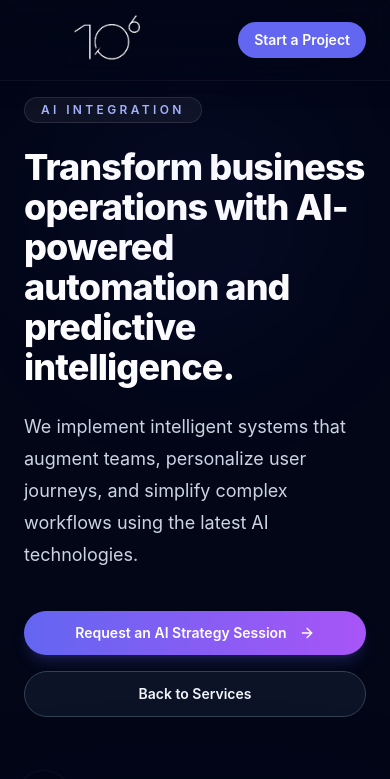
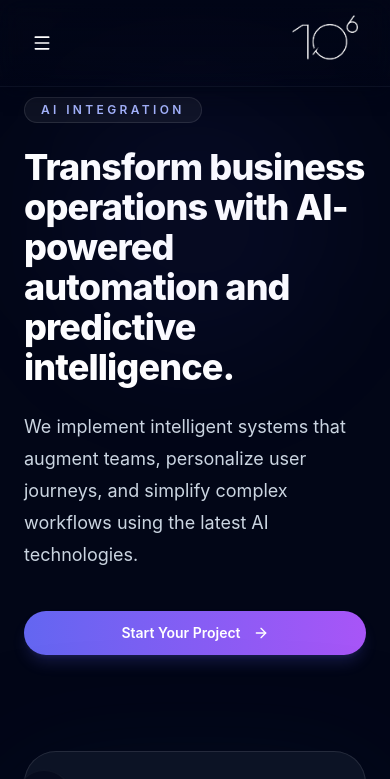
Before and after one commit to 10power6/10Power6.web, a React (Vite) app: page /services/ai-integration in a window 390 px wide. Shown: the top 779 px of the page. Built offline with nearby package versions, Linux system fonts and the light colour scheme.

Commit message:
adding hamburger menu

```diff
--- a/src/App.jsx
+++ b/src/App.jsx
@@ -2,7 +2,7 @@ import { useEffect, useMemo, useState, useRef } from "react";
 import emailjs from "@emailjs/browser";
 import { motion } from "framer-motion";
 import { BrowserRouter as Router, Link, Route, Routes, useNavigate, useLocation } from "react-router-dom";
-import { Brain, PenTool, Code2, CheckCircle2, Rocket, ShieldCheck, TrendingUp, Smartphone, MonitorSmartphone, BarChart3, LifeBuoy, Bot, Phone } from "lucide-react";
+import { Brain, PenTool, Code2, CheckCircle2, Rocket, ShieldCheck, TrendingUp, Smartphone, MonitorSmartphone, BarChart3, LifeBuoy, Bot, Phone, Menu, X, ChevronDown } from "lucide-react";
 import logoFileUrl from "./assets/10Power6Logo.png";
 import ServicePage from "./pages/ServicePage";
 
@@ -224,6 +224,151 @@ function BrandLogo() {
       />
       <span className="sr-only">10Power6</span>
     </motion.a>
+  );
+}
+
+function MobileMenu() {
+  const [isOpen, setIsOpen] = useState(false);
+  const [servicesOpen, setServicesOpen] = useState(false);
+  const navigate = useSmartNavigation();
+  const router = useNavigate();
+
+  useEffect(() => {
+    document.body.style.overflow = isOpen ? "hidden" : "";
+    document.documentElement.style.overflow = isOpen ? "hidden" : "";
+    document.body.style.position = isOpen ? "fixed" : "";
+    return () => {
+      document.body.style.overflow = "";
+      document.documentElement.style.overflow = "";
+      document.body.style.position = "";
+    };
+  }, [isOpen]);
+
+  const closeMenu = () => {
+    setIsOpen(false);
+    setServicesOpen(false);
+  };
+
+  const handleNavClick = (sectionId) => {
+    navigate(sectionId);
+    closeMenu();
+  };
+
+  const handleServiceClick = (slug) => {
+    router(`/services/${slug}`);
+    closeMenu();
+  };
+
+  return (
+    <>
+      <button
+        type="button"
+        onClick={() => setIsOpen((current) => !current)}
+        aria-label={isOpen ? "Close navigation menu" : "Open navigation menu"}
+        aria-expanded={isOpen}
+        className="inline-flex items-center justify-center rounded-lg p-2 text-white hover:bg-white/5"
+      >
+        {isOpen ? <X className="h-5 w-5" /> : <Menu className="h-5 w-5" />}
+      </button>
+
+      {isOpen && (
+        <>
+          <motion.div
+            initial={{ opacity: 0 }}
+            animate={{ opacity: 1 }}
+            exit={{ opacity: 0 }}
+            transition={{ duration: 0.18 }}
+            className="fixed inset-0 z-40"
+            style={{ background: 'rgba(0,0,0,0.85)', backdropFilter: 'blur(12px)', WebkitBackdropFilter: 'blur(12px)' }}
+            aria-hidden="true"
+            onClick={closeMenu}
+          />
+
+          <motion.aside
+            initial={{ y: -20, opacity: 0 }}
+            animate={{ y: 0, opacity: 1 }}
+            exit={{ y: -20, opacity: 0 }}
+            transition={{ duration: 0.28, ease: "easeOut" }}
+            className="fixed inset-0 z-50 h-screen w-screen flex flex-col overflow-y-auto bg-slate-900 p-6 md:hidden"
+            role="dialog"
+            aria-modal="true"
+            aria-label="Mobile navigation"
+          >
+            <div className="flex items-center justify-between">
+              <BrandLogo />
+              <button
+                type="button"
+                onClick={closeMenu}
+                aria-label="Close navigation menu"
+                className="inline-flex h-11 w-11 items-center justify-center rounded-2xl bg-white/10 text-white shadow-2xl ring-1 ring-white/12 transition hover:bg-white/16"
+              >
+                <X className="h-5 w-5 text-white" />
+              </button>
+            </div>
+
+            <nav className="mt-12 flex flex-col gap-6 text-2xl font-extrabold text-white">
+              <button
+                type="button"
+                onClick={() => setServicesOpen((current) => !current)}
+                className="flex items-center justify-between rounded-3xl border border-white/12 bg-slate-900 px-6 py-5 text-left transition hover:border-white/20 hover:bg-slate-800/95"
+              >
+                <span className="text-white">Services</span>
+                <span className={`${servicesOpen ? "rotate-180" : "rotate-0"} transition-transform duration-200`}>
+                  <ChevronDown className="h-5 w-5 text-white" />
+                </span>
+              </button>
+
+              {servicesOpen && (
+                <div className="space-y-3 rounded-3xl border border-white/12 bg-slate-900 p-4">
+                  {services.map((service) => (
+                    <button
+                      key={service.slug}
+                      type="button"
+                      onClick={() => handleServiceClick(service.slug)}
+                      className="w-full rounded-2xl px-4 py-3 text-left text-sm text-slate-100 transition hover:bg-slate-700/80 hover:text-white"
+                    >
+                      {service.name}
+                    </button>
+                  ))}
+                </div>
+              )}
+
+              <button
+                type="button"
+                onClick={() => handleNavClick("process")}
+                className="rounded-3xl border border-white/12 bg-slate-900 px-6 py-5 text-left text-white transition hover:border-white/20 hover:bg-slate-800/95"
+              >
+                Process
+              </button>
+              <button
+                type="button"
+                onClick={() => handleNavClick("about")}
+                className="rounded-3xl border border-white/12 bg-slate-900 px-6 py-5 text-left text-white transition hover:border-white/20 hover:bg-slate-800/95"
+              >
+                About
+              </button>
+              <button
+                type="button"
+                onClick={() => handleNavClick("contact")}
+                className="rounded-3xl border border-white/12 bg-slate-900 px-6 py-5 text-left text-white transition hover:border-white/20 hover:bg-slate-800/95"
+              >
+                Contact
+              </button>
+            </nav>
+
+            <div className="mt-auto pt-6">
+              <button
+                type="button"
+                onClick={() => handleNavClick("contact")}
+                className="w-full rounded-full bg-indigo-500 px-5 py-4 text-sm font-semibold text-white transition hover:bg-indigo-400 hover:shadow-2xl"
+              >
+                Start a Project
+              </button>
+            </div>
+          </motion.aside>
+        </>
+      )}
+    </>
   );
 }
 
@@ -829,6 +974,7 @@ function ContactSection() {
               >
                 <option value="">Select a service...</option>
                 <option value="Web Applications">Web Applications</option>
+                <option value="Ai Integration">Ai Integration</option>
                 <option value="Digital Marketing">Digital Marketing</option>
                 <option value="SEO">SEO</option>
                 <option value="Websites">Websites</option>
@@ -903,6 +1049,16 @@ function ContactSection() {
   );
 }
 
+function ScrollToTop() {
+  const location = useLocation();
+
+  useEffect(() => {
+    window.scrollTo({ top: 0, left: 0, behavior: "smooth" });
+  }, [location.pathname]);
+
+  return null;
+}
+
 function App() {
   const [activeIndex, setActiveIndex] = useState(0);
   const year = useMemo(() => new Date().getFullYear(), []);
@@ -917,21 +1073,36 @@ function App() {
   return (
     <div className="bg-slate-950 text-slate-100 antialiased overflow-x-hidden">
       <Router>
-        <header className="fixed top-0 z-50 w-full backdrop-blur-md bg-gradient-to-b from-slate-950/50 to-slate-950/20 border-b border-slate-700/20 transition-all duration-300 shadow-lg shadow-slate-950/50">
-          <div className="mx-auto flex max-w-7xl items-center justify-between px-6 py-4">
+        <ScrollToTop />
+        <header className="fixed top-0 z-40 w-full backdrop-blur-md bg-gradient-to-b from-slate-950/50 to-slate-950/20 border-b border-slate-700/20 transition-all duration-300 shadow-lg shadow-slate-950/50">
+          <div className="relative mx-auto flex max-w-7xl items-center justify-between px-6 py-4">
+            <div className="flex items-center gap-4">
+              <MobileMenu />
+              <div className="hidden md:block">
                 <BrandLogo />
-            <nav className="hidden gap-8 text-sm font-medium text-slate-300 md:flex">
+              </div>
+            </div>
+
+            <div className="pointer-events-none absolute inset-x-0 top-1/2 hidden -translate-y-1/2 justify-center md:flex">
+              <nav className="pointer-events-auto flex gap-8 text-sm font-medium text-slate-300">
                 <NavLink sectionId="services" label="Services" />
                 <NavLink sectionId="process" label="Process" />
                 <NavLink sectionId="about" label="About" />
                 <NavLink sectionId="contact" label="Contact" />
               </nav>
+            </div>
+
+            <div className="flex items-center gap-4">
               <a
                 href="#contact"
-            className="rounded-full bg-indigo-500 px-4 py-2 text-sm font-semibold text-white transition hover:bg-indigo-400 hover:shadow-lg hover:shadow-indigo-500/50"
+                className="hidden rounded-full bg-indigo-500 px-4 py-2 text-sm font-semibold text-white transition hover:bg-indigo-400 hover:shadow-lg hover:shadow-indigo-500/50 md:inline-flex"
               >
                 Start a Project
               </a>
+              <div className="md:hidden pr-16">
+                <BrandLogo />
+              </div>
+            </div>
           </div>
         </header>
 
--- a/src/index.css
+++ b/src/index.css
@@ -2,18 +2,36 @@
 @tailwind components;
 @tailwind utilities;
 
+* {
+  box-sizing: border-box;
+}
+
 html {
   scroll-behavior: smooth;
   width: 100%;
+  min-width: 100%;
+  max-width: 100vw;
   overflow-x: hidden;
   overscroll-behavior-x: none;
 }
 
 body {
+  margin: 0;
   width: 100%;
+  min-width: 100%;
+  max-width: 100vw;
   overflow-x: hidden;
   overscroll-behavior-x: none;
   font-family: Inter, system-ui, -apple-system, Segoe UI, Roboto, sans-serif;
+}
+
+img,
+video,
+canvas {
+  max-width: 100%;
+  max-height: 100%;
+  height: auto;
+  display: block;
 }
 
 /* Scroll-based animation keyframes */
@@ -283,3 +301,15 @@ body {
 .parallax-text {
   will-change: transform;
 }
+
+/* Hide reCAPTCHA badge while preserving functionality */
+.grecaptcha-badge {
+  display: none !important;
+  visibility: hidden !important;
+  pointer-events: none !important;
+}
+
+/* Alternative: hide by opacity and positioning if needed */
+div[data-g-recaptcha-badge] {
+  display: none !important;
+}
--- a/src/pages/ServicePage.jsx
+++ b/src/pages/ServicePage.jsx
@@ -1,5 +1,5 @@
 import { useEffect } from "react";
-import { Link, useParams } from "react-router-dom";
+import { Link, useParams, useNavigate } from "react-router-dom";
 import { motion } from "framer-motion";
 import { ArrowRight, Sparkles, Layers, ShieldCheck, Users } from "lucide-react";
 import { servicePages } from "../serviceData";
@@ -11,9 +11,23 @@ const sectionVariant = {
 
 export default function ServicePage() {
   const { slug } = useParams();
+  const navigate = useNavigate();
   const page = servicePages[slug];
 
+  const handleStartProject = () => {
+    // Navigate to home and scroll to contact section
+    navigate("/");
+    setTimeout(() => {
+      const contactElement = document.getElementById("contact");
+      if (contactElement) {
+        contactElement.scrollIntoView({ behavior: "smooth", block: "start" });
+      }
+    }, 200);
+  };
+
   useEffect(() => {
+    window.scrollTo({ top: 0, left: 0, behavior: "smooth" });
+
     if (!page) {
       document.title = "Service not found | 10Power6";
       return;
@@ -74,19 +88,13 @@ export default function ServicePage() {
               {page.hero.subheading}
             </p>
             <div className="mt-10 flex flex-col gap-4 sm:flex-row sm:items-center">
-              <a
-                href="/#contact"
-                className="inline-flex items-center justify-center gap-3 rounded-full bg-gradient-to-r from-indigo-500 to-purple-500 px-7 py-3 text-sm font-semibold text-white shadow-lg shadow-indigo-500/20 transition hover:opacity-95"
+              <button
+                onClick={handleStartProject}
+                className="inline-flex items-center justify-center gap-3 rounded-full bg-gradient-to-r from-indigo-500 to-purple-500 px-7 py-3 text-sm font-semibold text-white shadow-lg shadow-indigo-500/20 transition hover:opacity-95 cursor-pointer"
               >
-                {page.hero.cta}
+                Start Your Project
                 <ArrowRight className="h-4 w-4" />
-              </a>
-              <Link
-                to="/"
-                className="inline-flex items-center justify-center rounded-full border border-slate-700 bg-slate-900/80 px-6 py-3 text-sm font-semibold text-slate-100 transition hover:border-indigo-500 hover:text-indigo-300"
-              >
-                Back to Services
-              </Link>
+              </button>
             </div>
           </motion.div>
 
@@ -218,19 +226,13 @@ export default function ServicePage() {
               </p>
             </div>
             <div className="flex flex-col gap-3 sm:flex-row">
-              <a
-                href="/#contact"
-                className="inline-flex items-center justify-center gap-2 rounded-full bg-indigo-500 px-6 py-3 text-sm font-semibold text-white shadow-lg shadow-indigo-500/20 transition hover:bg-indigo-400"
+              <button
+                onClick={handleStartProject}
+                className="inline-flex items-center justify-center gap-2 rounded-full bg-indigo-500 px-6 py-3 text-sm font-semibold text-white shadow-lg shadow-indigo-500/20 transition hover:bg-indigo-400 cursor-pointer"
               >
                 Start Your Project
                 <ArrowRight className="h-4 w-4" />
-              </a>
-              <a
-                href="/#contact"
-                className="inline-flex items-center justify-center rounded-full border border-slate-700 bg-slate-900/80 px-6 py-3 text-sm font-semibold text-slate-100 transition hover:border-indigo-500 hover:text-indigo-300"
-              >
-                Book a Consultation
-              </a>
+              </button>
             </div>
           </div>
         </motion.section>
```
Also changed, not shown: 1 other file (tests, documents, lock files or other folders). Lines whose indentation alone changed are shown as unchanged.
